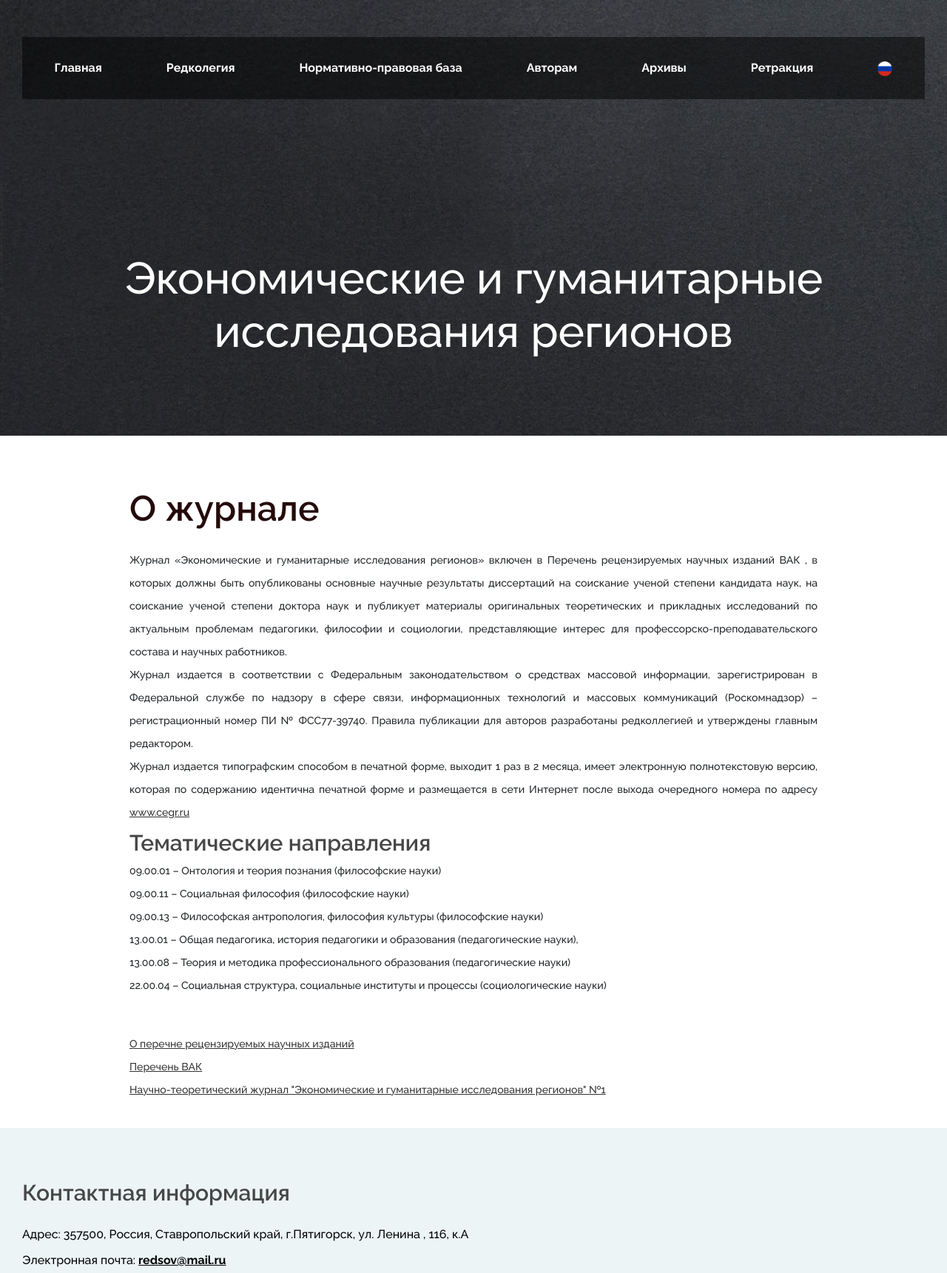
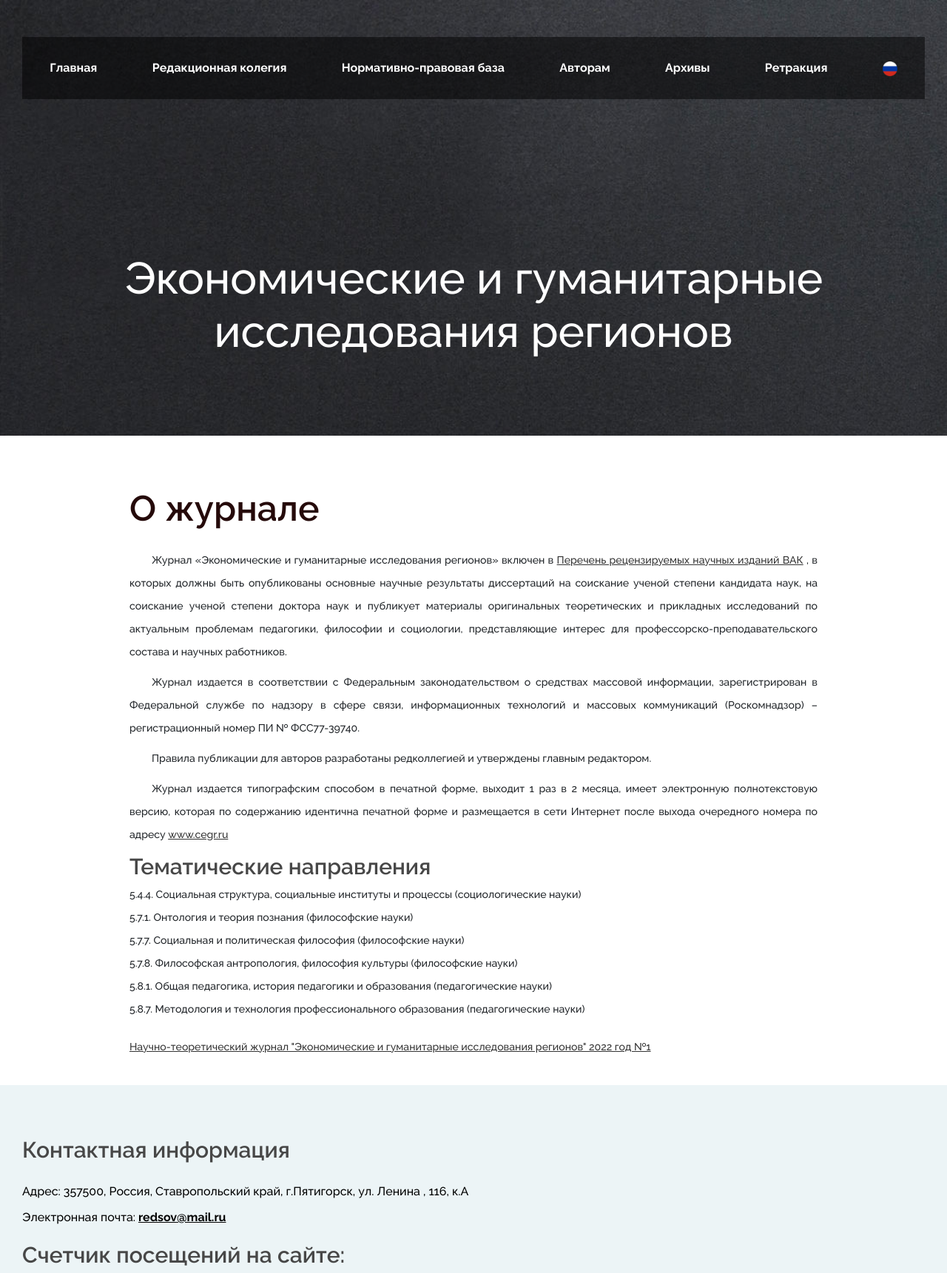
Before and after one commit to kama-kmw/cegr-website, a PHP site: page / in a window 1280 px wide. Shown: the top 1721 px of the page at 74% size. Run offline with PHP 8.4, Linux system fonts and the light colour scheme; tables that the repository leaves empty or names only in its code hold one stand-in row (values such as "Sample post").

Commit message:
правки

```diff
--- a/about-author.php
+++ b/about-author.php
@@ -13,6 +13,7 @@
 	</div>
 
 	<?php
+    include 'admin/connect.php';
     include_once 'includes/header.php';
     include_once 'includes/hero-section.php';
     include_once 'includes/aboutAuthor-main.php';
--- a/about-journal.php
+++ b/about-journal.php
@@ -15,6 +15,7 @@
 	</div>
 
 	<?php
+    include 'admin/connect.php';
     include_once 'includes/header.php';
     include_once 'includes/hero-section.php';
     include_once 'includes/about-journal-main.php';
--- a/agrement.php
+++ b/agrement.php
@@ -13,6 +13,8 @@
 	</div>
 
 	<?php
+
+    include 'admin/connect.php';
     include_once 'includes/header.php';
     include_once 'includes/hero-section.php';
     include_once 'includes/agreement-main.php';
--- a/article-rule.php
+++ b/article-rule.php
@@ -13,6 +13,7 @@
 	</div>
 
 	<?php
+    include 'admin/connect.php';
     include_once 'includes/header.php';
     include_once 'includes/hero-section.php';
     include_once 'includes/articleRule-main.php';
--- a/css/style.css
+++ b/css/style.css
@@ -2010,3 +2010,13 @@ ol {
 .text-justify p {
   text-align: justify;
 }
+.indent {
+  text-indent: 30px;
+  margin-bottom: 10px !important;
+}
+.t-right {
+  text-align: right !important;
+}
+.mb20 {
+  margin-bottom: 20px !important;
+}
--- a/etic-code.php
+++ b/etic-code.php
@@ -13,6 +13,7 @@
 	</div>
 
 	<?php
+    include 'admin/connect.php';
     include_once 'includes/header.php';
     include_once 'includes/hero-section.php';
     include_once 'includes/eticCode-main.php';
--- a/includes/categories-section.php
+++ b/includes/categories-section.php
@@ -4,39 +4,40 @@
         <div class="section-title text-justify">
             <div class="lang-ru">
                 <h2>О журнале</h2>
-                <p>Журнал «Экономические и гуманитарные исследования регионов» включен в Перечень рецензируемых научных изданий ВАК , в которых должны быть опубликованы основные научные результаты диссертаций на соискание ученой степени кандидата наук, на соискание ученой степени доктора наук и публикует материалы оригинальных теоретических и прикладных исследований по актуальным проблемам педагогики, философии и социологии, представляющие интерес для профессорско-преподавательского состава и научных работников.</p>
-                <p>Журнал издается в соответствии с Федеральным законодательством о средствах массовой информации, зарегистрирован в Федеральной службе по надзору в сфере связи, информационных технологий и массовых коммуникаций (Роскомнадзор) – регистрационный номер ПИ № ФСС77-39740. Правила публикации для авторов разработаны редколлегией и утверждены главным редактором.</p>
-                <p>Журнал издается типографским способом в печатной форме, выходит      1 раз в 2 месяца, имеет электронную полнотекстовую версию, которая по содержанию идентична печатной форме и  размещается в сети Интернет после выхода очередного номера по адресу <a href="http://cegr.ru" target="_blank">www.cegr.ru</a></p>
+                <p class="indent">Журнал «Экономические и гуманитарные исследования регионов» включен в <a href="docs/perechen_vak22.pdf" target="_blank">Перечень рецензируемых научных изданий ВАК</a> , в которых должны быть опубликованы основные научные результаты диссертаций на соискание ученой степени кандидата наук, на соискание ученой степени доктора наук и публикует материалы оригинальных теоретических и прикладных исследований по актуальным проблемам педагогики, философии и социологии, представляющие интерес для профессорско-преподавательского состава и научных работников.</p>
+                <p class="indent">Журнал издается в соответствии с Федеральным законодательством о средствах массовой информации, зарегистрирован в Федеральной службе по надзору в сфере связи, информационных технологий и массовых коммуникаций (Роскомнадзор) – регистрационный номер ПИ № ФСС77-39740.</p>
+                <p class="indent">Правила публикации для авторов разработаны редколлегией и утверждены главным редактором.</p>
+                <p class="indent">Журнал издается типографским способом в печатной форме, выходит 1 раз в 2 месяца, имеет электронную полнотекстовую версию, которая по содержанию идентична печатной форме и размещается в сети Интернет после выхода очередного номера по адресу <a href="http://cegr.ru" target="_blank">www.cegr.ru</a></p>
 
                 <h3 class="mt-2 mb-1">Тематические направления</h3>
-                <p>09.00.01 – Онтология и теория познания (философские науки)</p>
-                <p>09.00.11 – Социальная философия (философские науки)</p>
-                <p>09.00.13 – Философская антропология, философия культуры (философские науки)</p>
-                <p>13.00.01 – Общая педагогика, история педагогики и образования (педагогические науки),</p>
-                <p>13.00.08 – Теория и методика профессионального образования (педагогические науки)</p>
-                <p>22.00.04 – Социальная структура, социальные институты и процессы (социологические науки)</p>
+                <p>5.4.4. Социальная структура, социальные институты и процессы (социологические науки)</p>
+                <p>5.7.1. Онтология и теория познания (философские науки)</p>
+                <p>5.7.7. Социальная и политическая философия (философские науки)</p>
+                <p>5.7.8. Философская антропология, философия культуры (философские науки)</p>
+                <p>5.8.1. Общая педагогика, история педагогики и образования (педагогические науки)</p>
+                <p class="mb20">5.8.7. Методология и технология профессионального образования (педагогические науки)</p>
 
-                <p class="mt-5"><a href="docs/pismo_vak.pdf">О перечне рецензируемых научных изданий   </a></p>
-                <p><a href="docs/perechen_vak.pdf">Перечень ВАК</a></p>
-                <p><a href="docs/journal_1_2022.pdf">Научно-теоретический журнал "Экономические и гуманитарные исследования регионов" №1</a></p>
+                <!-- <p class="mt-5"><a href="docs/pismo_vak.pdf">О перечне рецензируемых научных изданий   </a></p> -->
+                <!-- <p><a href="docs/perechen_vak.pdf">Перечень ВАК</a></p> -->
+                <p><a href="docs/journal_1_2022.pdf">Научно-теоретический журнал "Экономические и гуманитарные исследования регионов" 2022 год №1</a></p>
             </div>
             <div class="lang-en">
                 <h2>About the journal</h2>
-                <p>The journal "Economic and Humanitarian Studies of Regions" is included in the List of peer-reviewed scientific publications of the Higher Attestation Commission, in which the main scientific results of dissertations for the degree of Candidate of Sciences, for the degree of Doctor of Sciences should be published and publishes materials of original theoretical and applied research on topical issues of pedagogy, philosophy and sociology of interest to the professorialteaching staff and researchers.</p>
-                <p>The journal is published in accordance with Federal legislation on Mass Media, registered with the Federal Service for Supervision of Communications, Information Technology and Mass Communications (Roskomnadzor) – registration number PI No. FSS77-39740. The publication rules for authors were developed by the editorial board and approved by the editor-in-chief.</p>
-                <p>The journal is published typographically in printed form, is published 1 time in 2 months, has an electronic full-text version, which is identical in content to the printed form and is posted on the Internet after the next issue is published at <a href="http://cegr.ru" target="_blank">www.cegr.ru</a></p>
+                <p class="indent">The journal "Economic and Humanitarian Studies of Regions" is included in the <a href="docs/perechen_vak22.pdf" target="_blank">List of peer-reviewed scientific publications of the Higher Attestation Commission</a>, in which the main scientific results of dissertations for the degree of Candidate of Sciences, for the degree of Doctor of Sciences should be published and publishes materials of original theoretical and applied research on topical issues of pedagogy, philosophy and sociology of interest to the professorialteaching staff and researchers.</p>
+                <p class="indent">The journal is published in accordance with Federal legislation on Mass Media, registered with the Federal Service for Supervision of Communications, Information Technology and Mass Communications (Roskomnadzor) – registration number PI No. FSS77-39740. The publication rules for authors were developed by the editorial board and approved by the editor-in-chief.</p>
+                <p class="indent">The journal is published typographically in printed form, is published 1 time in 2 months, has an electronic full-text version, which is identical in content to the printed form and is posted on the Internet after the next issue is published at <a href="http://cegr.ru" target="_blank">www.cegr.ru</a></p>
 
                 <h3 class="mt-2 mb-1">Thematic areas</h3>
-                <p>09.00.01 – Ontology and theory of knowledge (philosophical sciences)</p>
-                <p>09.00.11 – Social Philosophy (philosophical sciences)</p>
-                <p>09.00.13 – Philosophical anthropology, philosophy of culture (philosophical sciences)</p>
-                <p>13.00.01 – Общая педагогика, история педагогики и образования (педагогические науки)</p>
-                <p>13.00.08 – General pedagogy, history of pedagogy and education (pedagogical sciences)</p>
-                <p>22.00.04 – Social structure, social institutions and processes (social sciences)</p>
+                <p>5.4.4. Social structure, social institutions and processes (sociological sciences)</p>
+                <p>5.7.1. Ontology and theory of cognition (philosophical sciences)</p>
+                <p>5.7.7. Social and Political Philosophy (philosophical sciences)</p>
+                <p>5.7.8. Philosophical anthropology, philosophy of culture (philosophical sciences)</p>
+                <p>5.8.1. General pedagogy, history of pedagogy and education (pedagogical sciences)</p>
+                <p class="mb20">5.8.7. Methodology and technology of vocational education (pedagogical sciences)</p>
 
-                <p class="mt-5"><a href="docs/pismo_vak.pdf">About the list of peer-reviewed scientific publications</a></p>
-                <p><a href="docs/perechen_vak.pdf">List of HAC</a></p>
-                <p><a href="docs/journal_1_2022.pdf">Scientific and theoretical journal "Economic and Humanitarian studies of Regions" №1</a></p>
+                <!-- <p class="mt-5"><a href="docs/pismo_vak.pdf">About the list of peer-reviewed scientific publications</a></p> -->
+                <!-- <p><a href="docs/perechen_vak.pdf">List of HAC</a></p> -->
+                <p><a href="docs/journal_1_2022.pdf">Scientific and theoretical journal "Economic and Humanitarian studies of Regions" 2022 №1</a></p>
             </div>
         </div>
     </div>
--- a/includes/header.php
+++ b/includes/header.php
@@ -9,7 +9,7 @@
                         <a href="/" class="main-menu__link lang-en">Main</a>
                     </li>
                     <li>
-                        <a href="redcolegiya.php" class="main-menu__link lang-ru">Редколегия</a>
+                        <a href="redcolegiya.php" class="main-menu__link lang-ru">Редакционная колегия</a>
                         <a href="redcolegiya.php" class="main-menu__link lang-en">Editorial Board</a>
                     </li>
                     <li>
@@ -28,6 +28,10 @@
                                 <a href="rules.php" class="main-menu__link lang-ru">Правила рецензирования</a>
                                 <a href="rules.php" class="main-menu__link lang-en">Review rules</a>
                             </li>
+                            <li>
+                                <a href="regulatory.php" class="main-menu__link lang-ru">Нормативные документы</a>
+                                <a href="regulatory.php" class="main-menu__link lang-en">Regulatory documents</a>
+                            </li>
                         </ul>
                     </li>
                     <li>
@@ -39,17 +43,17 @@
                                 <a href="article-rule.php" class="main-menu__link lang-en">Rules for the design of scientific articles</a>
                             </li>
                             <li>
-                                <a href="license-agreement.php" class="main-menu__link lang-ru">Договор о передачи прав на опубликование</a>
+                                <a href="license-agreement.php" class="main-menu__link lang-ru">Договор о передаче прав на опубликование</a>
                                 <a href="license-agreement.php" class="main-menu__link lang-en">Agreement on the transfer of publishing rights</a>
                             </li>
                             <li>
                                 <a href="agrement.php" class="main-menu__link lang-ru">Разрешение на опубликование индивидуальных сведений об авторе</a>
                                 <a href="agrement.php" class="main-menu__link lang-en">Permission to publish individual information about the author</a>
                             </li>
-                            <li>
+                            <!-- <li>
                                 <a href="about-author.php" class="main-menu__link lang-ru">Сведения об авторе</a>
                                 <a href="about-author.php" class="main-menu__link lang-en">Information about the author</a>
-                            </li>
+                            </li> -->
                             <li>
                                 <a href="recenzia.php" class="main-menu__link lang-ru">Рецензия</a>
                                 <a href="recenzia.php" class="main-menu__link lang-en">Review</a>
--- a/license-agreement.php
+++ b/license-agreement.php
@@ -13,6 +13,7 @@
 	</div>
 
 	<?php
+    include 'admin/connect.php';
     include_once 'includes/header.php';
     include_once 'includes/hero-section.php';
     include 'includes/licenseAgreement-main.php';
--- a/recenzia.php
+++ b/recenzia.php
@@ -13,6 +13,7 @@
 	</div>
 
 	<?php
+    include 'admin/connect.php';
     include_once 'includes/header.php';
     include_once 'includes/hero-section.php';
     include_once 'includes/recenzia-main.php';
--- a/redcolegiya.php
+++ b/redcolegiya.php
@@ -3,7 +3,7 @@
 
 <?php
     $lang_change = true;
-    $title_page = 'Главный редактор, редколегия и редсовет';
+    $title_page = 'Главный редактор, редколегия и редакционный совет';
     $title_page_eng = 'Editor-in-Chief, editorial Board and Editorial Council';
 	include 'includes/head.php';
 ?>
@@ -15,6 +15,7 @@
 	</div>
 
 	<?php
+    include 'admin/connect.php';
     include_once 'includes/header.php';
     include_once 'includes/hero-section.php';
     include_once 'includes/redcolegiya-main.php';
--- a/retraction.php
+++ b/retraction.php
@@ -13,7 +13,7 @@
 	</div>
 
 	<?php
-
+    include 'admin/connect.php';
     include_once 'includes/header.php';
     include_once 'includes/hero-section.php';
     include_once 'includes/retraction-main.php';
--- a/rules.php
+++ b/rules.php
@@ -15,7 +15,7 @@
 	</div>
 
 	<?php
-
+    include 'admin/connect.php';
     include_once 'includes/header.php';
     include_once 'includes/hero-section.php';
     include_once 'includes/rules-main.php';
--- a/smi.php
+++ b/smi.php
@@ -13,6 +13,7 @@
 	</div>
 
 	<?php
+    include 'admin/connect.php';
     include_once 'includes/header.php';
     include_once 'includes/hero-section.php';
     include_once 'includes/smi-main.php';
```
Also changed, not shown: includes/regulatory-main.php (added, +13 -0 lines), regulatory.php (added, +28 -0 lines), 2 other files.
